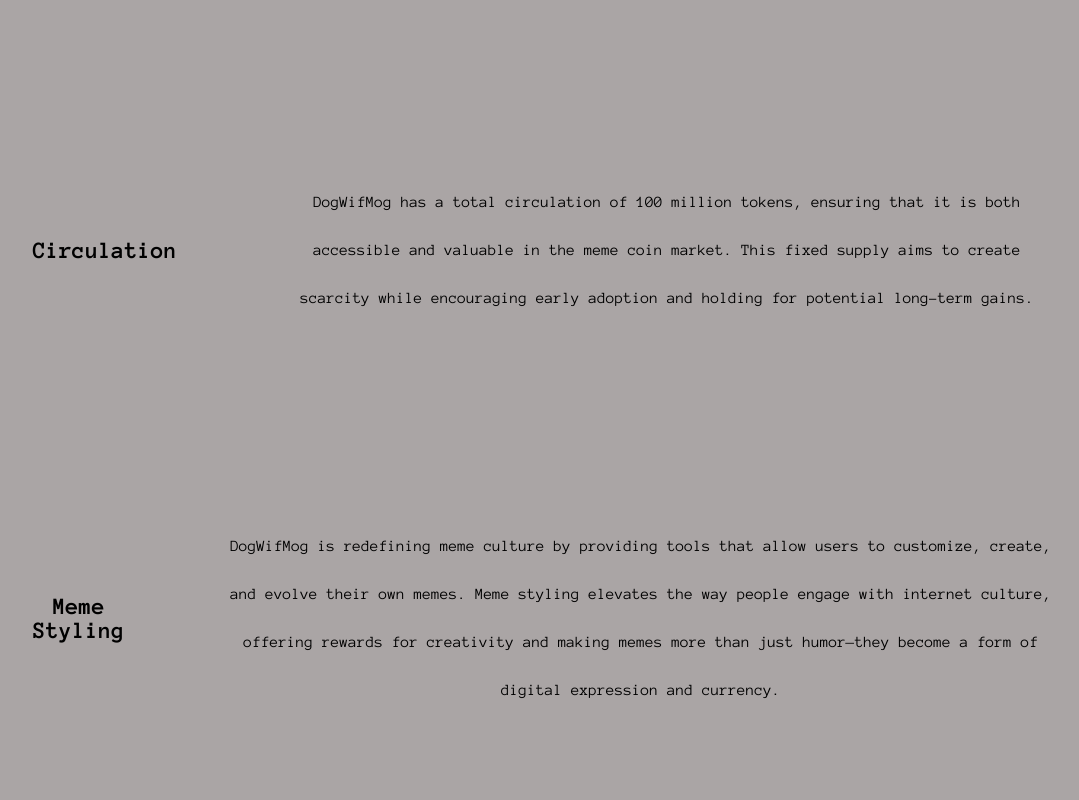
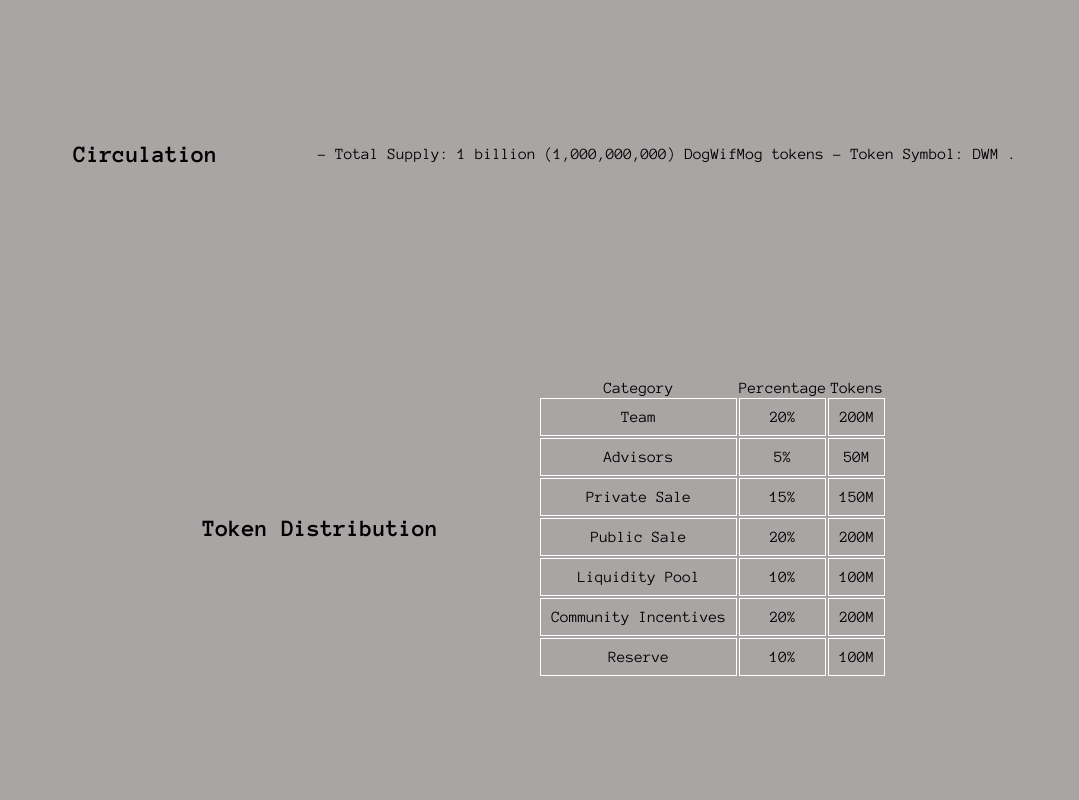
Before and after one commit to Joebakid/DogWifMog, a React (Create React App) app: page /whitepaper in a window 1280 px wide. Shown: the part 900-1700 px from the top of the page, without its empty margins (95-1174 px from the left). Before the commit the page ends 1664 px from the top, so only its background shows below. Built offline with nearby package versions, Linux system fonts and the light colour scheme; a web font is replaced by a local one.

Commit message:
whitepaper updated

```diff
--- a/package.json
+++ b/package.json
@@ -3,6 +3,7 @@
   "version": "0.1.0",
   "private": true,
   "dependencies": {
+    "@react-pdf/renderer": "^4.0.0",
     "@testing-library/jest-dom": "^5.17.0",
     "@testing-library/react": "^13.4.0",
     "@testing-library/user-event": "^13.5.0",
@@ -12,6 +13,7 @@
     "react": "^18.3.1",
     "react-chartjs-2": "^5.2.0",
     "react-dom": "^18.3.1",
+    "react-pdf": "^9.1.1",
     "react-router-dom": "^6.26.2",
     "react-scripts": "5.0.1",
     "web-vitals": "^2.1.4"
--- a/src/App.js
+++ b/src/App.js
@@ -1,6 +1,6 @@
 import Navbar from "./Navbar";
 import Main from "./Main";
-import WhitePaper from "./Whitepaper"; // Ensure this is correctly cased
+import WhitePaper from "./Whitepaper";
 import React from "react";
 import { Routes, Route } from "react-router-dom";
 
@@ -10,8 +10,7 @@ function App() {
       <Navbar />
       <Routes>
         <Route path="/" element={<Main />} />
-        <Route path="/whitepaper" element={<WhitePaper />} />{" "}
-        {/* Ensure this matches the case */}
+        <Route path="/whitepaper" element={<WhitePaper />} />
       </Routes>
     </div>
   );
--- a/src/Navbar.js
+++ b/src/Navbar.js
@@ -1,16 +1,24 @@
 import React, { useState, useRef, useEffect } from "react";
-import { Link } from "react-router-dom"; // Make sure Link is imported from react-router-dom
+import { Link } from "react-router-dom";
 import { gsap } from "gsap";
 
 export default function Navbar() {
-  const [isOpen, setIsOpen] = useState(true);
+  const [isOpen, setIsOpen] = useState(false); // Start with the menu closed
   const sectionRef = useRef(null);
 
+  // Function to toggle the menu
   const toggleMenu = () => {
     setIsOpen(!isOpen);
   };
 
+  // Function to handle link clicks
+  const handleLinkClick = () => {
+    console.log("Link clicked!"); // Debugging log
+    setIsOpen(false); // Close the menu on link click
+  };
+
   useEffect(() => {
+    // Animation for the navbar
     gsap.fromTo(
       sectionRef.current,
       {
@@ -29,42 +37,43 @@ export default function Navbar() {
   return (
     <nav className="navbar container sticky" ref={sectionRef}>
       <div className="logo">
-        {" "}
-        <Link className="logo-link" to="/">Dogwifmog</Link>
+        <Link className="logo-link" to="/">
+          Dogwifmog
+        </Link>
       </div>
-      <ul className={isOpen ? "nav-links open" : "nav-links"}>
+      <ul className={`nav-links ${isOpen ? "open" : ""}`}>
         <li>
-          <Link className="link-el" to="/">
+          <Link className="link-el" to="/" onClick={handleLinkClick}>
             Home
           </Link>
         </li>
         <li>
-          <Link className="link-el" to="#about">
+          <Link className="link-el" to="#about" onClick={handleLinkClick}>
             About
           </Link>
         </li>
         <li>
-          <Link className="link-el" to="#services">
+          <Link className="link-el" to="#services" onClick={handleLinkClick}>
             Tokenomics
           </Link>
         </li>
         <li>
-          <Link className="link-el" to="#contact">
+          <Link className="link-el" to="#contact" onClick={handleLinkClick}>
             Pump.fun
           </Link>
         </li>
         <li>
-          <Link className="link-el" to="/whitepaper">
+          <Link className="link-el" to="/whitepaper" onClick={handleLinkClick}>
             WhitePaper
           </Link>
         </li>
         <li>
-          <Link className="link-el" to="#contact">
+          <Link className="link-el" to="#contact" onClick={handleLinkClick}>
             Twitter
           </Link>
         </li>
         <li>
-          <Link className="link-el" to="#contact">
+          <Link className="link-el" to="#contact" onClick={handleLinkClick}>
             Contract address
           </Link>
         </li>
--- a/src/Whitepaper.js
+++ b/src/Whitepaper.js
@@ -16,8 +16,7 @@ const WhitePaper = () => {
         "whitepaper-title",
         "whitepaper-text",
         "Introduction",
-        `DogWifMog ($DWM) is more than just a meme coin—it's a celebration of internet culture, community, and creativity, built to take meme coins to the next level.
-        With a total circulation of 100 million tokens, DogWifMog not only capitalizes on the popularity of meme coins like Dogecoin but also innovates by placing a strong emphasis on the styling of memes, creating a unique platform for users to explore and express themselves through memes in ways that haven't been seen before.`
+        `DogWifMog is a revolutionary meme coin that merges the playful culture of internet memes with the rapidly growing world of decentralized finance (DeFi). Built on the Solana blockchain, DogWifMog aims to create a fun and rewarding ecosystem for users, while offering real utility beyond the memes. It combines humor, community engagement, and cutting-edge crypto technology to become the next big meme token. `
       )}
 
       {content(
@@ -32,8 +31,60 @@ const WhitePaper = () => {
         "whitepaper-title",
         "whitepaper-text",
         "Circulation",
-        `DogWifMog has a total circulation of 100 million tokens, ensuring that it is both accessible and valuable in the meme coin market. This fixed supply aims to create scarcity while encouraging early adoption and holding for potential long-term gains.`
+        `- Total Supply: 1 billion (1,000,000,000) DogWifMog tokens
+
+- Token Symbol: DWM .`
       )}
+
+      <div className="flex whitepaper-content">
+        <h2 className="whitepaper-title">Token Distribution</h2>
+        <table className="whitepaper-table">
+          <thead>
+            <tr>
+              <th>Category</th>
+              <th>Percentage</th>
+              <th>Tokens</th>
+            </tr>
+          </thead>
+          <tbody>
+            <tr>
+              <td>Team</td>
+              <td>20%</td>
+              <td>200M</td>
+            </tr>
+            <tr>
+              <td>Advisors</td>
+              <td>5%</td>
+              <td>50M</td>
+            </tr>
+            <tr>
+              <td>Private Sale</td>
+              <td>15%</td>
+              <td>150M</td>
+            </tr>
+            <tr>
+              <td>Public Sale</td>
+              <td>20%</td>
+              <td>200M</td>
+            </tr>
+            <tr>
+              <td>Liquidity Pool</td>
+              <td>10%</td>
+              <td>100M</td>
+            </tr>
+            <tr>
+              <td>Community Incentives</td>
+              <td>20%</td>
+              <td>200M</td>
+            </tr>
+            <tr>
+              <td>Reserve</td>
+              <td>10%</td>
+              <td>100M</td>
+            </tr>
+          </tbody>
+        </table>
+      </div>
 
       {content(
         "whitepaper-title",
@@ -42,6 +93,25 @@ const WhitePaper = () => {
         `DogWifMog is redefining meme culture by providing tools that allow users to customize, create, and evolve their own memes.
         Meme styling elevates the way people engage with internet culture, offering rewards for creativity and making memes more than just humor—they become a form of digital expression and currency.`
       )}
+
+      {content(
+        "whitepaper-title",
+        "whitepaper-text",
+        "Vesting Schedule",
+        `DogWifMog ensures a fair vesting schedule to promote long-term stability and commitment from key stakeholders:
+
+
+
+- Team: 1-year cliff, vested monthly over 3 years.
+
+- Advisors: 1-year cliff, vested quarterly over 2 years.
+
+- Private Sale: 25% at launch, the remaining vested over 1 year.
+
+
+
+This vesting structure ensures that tokens are gradually released to core team members and early investors, maintaining price stability and preventing large token dumps. .`
+      )}
     </div>
   );
 };
--- a/src/index.css
+++ b/src/index.css
@@ -291,6 +291,13 @@ li {
 .whitepaper-content {
 }
 
+tr,
+td {
+  /* color: white; */
+  border: 1px solid white;
+  padding: 10px;
+}
+
 /* Media query for smaller screens */
 @media (max-width: 768px) {
   .nav-links {
```
Also changed, not shown: 2 other files (tests, documents, lock files or other folders).
